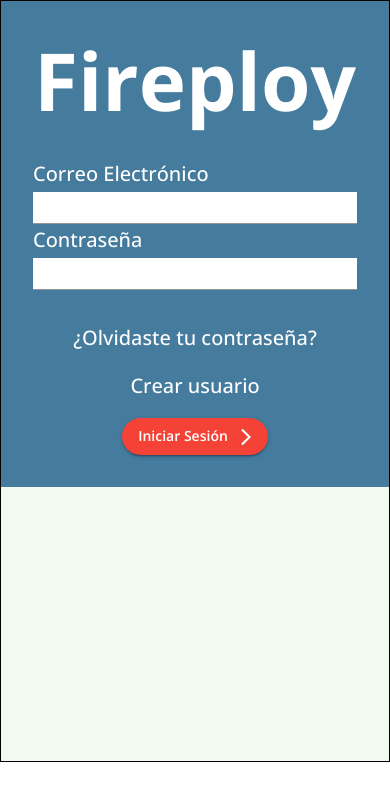
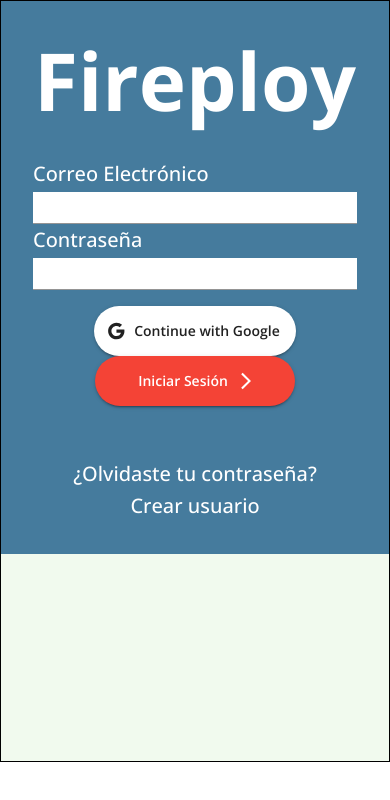
Before and after one commit to Malvare22/Fireploy_Frontend, a React (Vite) app: page / in a window 390 px wide. Shown: the top 800 px of the page. Built offline with nearby package versions, Linux system fonts and the light colour scheme.

Commit message:
feat(login): :art: add Google Button and fixed responsive

```diff
--- a/src/modules/general/pages/index/index.tsx
+++ b/src/modules/general/pages/index/index.tsx
@@ -3,6 +3,8 @@
 import { styles } from "./styles";
 import ArrowForwardIosIcon from '@mui/icons-material/ArrowForwardIos';
 import LogoFireploy from '../../assets/LogoFireploy.png'
+import GoogleIcon from '@mui/icons-material/Google';
+import { Link } from "react-router-dom";
 
 export default function Test() {
   return (<Box sx={styles.container}>
@@ -24,13 +26,16 @@
           <Typography variant="h6"><Input sx={styles.input}></Input></Typography>
           <Typography variant="h6">{LoginLabel.password}</Typography>
           <Typography variant="h6"><Input sx={styles.input}></Input></Typography>
+          <Box sx={styles.buttonsContainer}>
+            <Button startIcon={<GoogleIcon/>} sx={styles.googleButton} variant="contained">{LoginLabel.googleText}</Button>
+            <Button sx={styles.button} endIcon={<ArrowForwardIosIcon/>} variant="contained" color="error">{LoginLabel.startSession}</Button>
+          </Box>
         </Box>
 
 
         <Box sx={styles.footer}>
-          <Typography variant="h6">{LoginLabel.forgetPassword}</Typography>
-          <Typography variant="h6">{LoginLabel.createUser}</Typography>
-          <Button sx={styles.button} endIcon={<ArrowForwardIosIcon/>} variant="contained" color="error">{LoginLabel.startSession}</Button>
+          <Typography variant="h6" component={Link} to={'/forgetPassword'} sx={{ textDecoration: 'none', color: 'inherit' }}>{LoginLabel.forgetPassword}</Typography>
+          <Typography variant="h6" component={Link} to={'/forgetPassword'} sx={{ textDecoration: 'none', color: 'inherit' }}>{LoginLabel.createUser}</Typography>
         </Box>
 
       </Box>
--- a/src/modules/general/pages/index/styles.ts
+++ b/src/modules/general/pages/index/styles.ts
@@ -1,6 +1,6 @@
 import { SxProps } from "@mui/material";
 
-export const styles : Record<'input' | 'container' | 'footer' | 'button' | 'title' | 'form' | 'formContainer' | 'polygon' | 'imgContainer' | 'img', SxProps> = {
+export const styles : Record<'input' | 'container' | 'footer' | 'button' | 'title' | 'form' | 'formContainer' | 'polygon' | 'imgContainer' | 'img' | 'googleButton' | 'buttonsContainer', SxProps> = {
     input: {
         backgroundColor: 'white',
         width: '100%',
@@ -27,7 +27,14 @@
         marginBottom: 4
     },
     button: {
-        borderRadius: '50px'
+        borderRadius: '50px',
+        height: '50px',
+        width: '200px'
+    },
+    googleButton: {
+        borderRadius: '50px',
+        backgroundColor: 'white',
+        height: '50px'
     },
     title: {
         marginTop: 4,
@@ -36,8 +43,18 @@
     form: {
         padding: 4,
         '> *':{
-            marginTop: 2
+            marginBottom: 2.5
         }
+    },
+    buttonsContainer: {
+        textAlign: 'center',
+        display: {md: 'flex'},
+        justifyContent: 'center',
+        alignContent: 'center',
+        '> *': {
+            margin: 2
+        },
+        marginTop: 2
     },
     formContainer:{
         backgroundColor: 'customBlue.main',
```
